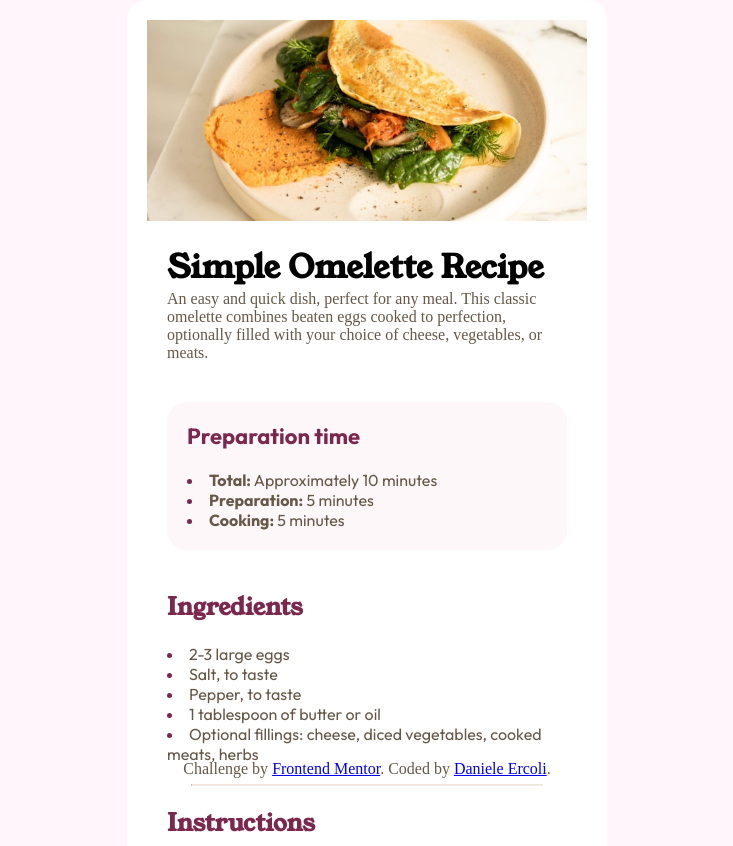
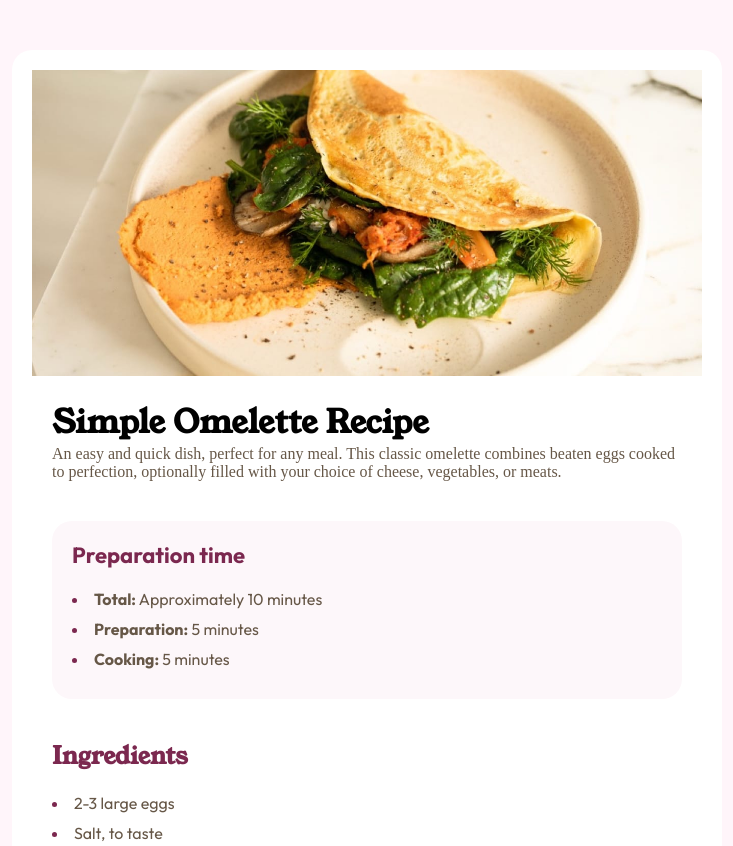
Before and after one commit to DanieleErcoli243/recipe-page-main, a plain HTML site: page index.html in a window 1280 px wide. Shown: the top 846 px of the page, without its empty margins (273-1006 px from the left). Drawn offline with Linux system fonts and the light colour scheme.

Commit message:
erased footer, because it made the card explode and changed the max-width of the container according to the breakpoints

```diff
--- a/css/style.css
+++ b/css/style.css
@@ -12,7 +12,7 @@ body {
 }
 
 main {
-    height: calc(100vh - 60px);
+    height: 100vh;
 }
 
 h2 {
@@ -86,6 +86,11 @@ ol {
     list-style-position: inside;
     font-family: "Outfit", sans serif;
     color: hsl(332, 51%, 32%);
+
+    li {
+        margin-bottom: 10px;
+    }
+
 }
 
 /* line */
@@ -98,11 +103,15 @@ hr {
 
 /* media querie */
 
-@media screen and (min-width: 1000px) {
+@media screen and (min-width: 576px) {
+
+    main {
+        padding: 50px;
+    }
+
     /* container */
-
     .container {
-        max-width: 480px;
+        max-width: 560px;
         margin: 0 auto;
         display: flex;
         justify-content: center;
@@ -113,5 +122,14 @@ hr {
     .card {
         padding: 20px;
         border-radius: 20px;
+        margin-bottom: 50px;
     }
 }
+
+@media screen and (min-width: 992px) {
+
+    /* container */
+    .container {
+        max-width: 710px;
+    }
+}
--- a/index.html
+++ b/index.html
@@ -149,10 +149,7 @@
       </div>
     </div>
   </main>
-  <footer>
-    <p>Challenge by <a href="https://www.frontendmentor.io?ref=challenge" target="_blank">Frontend Mentor</a>.
-      Coded by <a href="#">Daniele Ercoli</a>.</p>
-  </footer>
+
 </body>
 
 </html>
```
